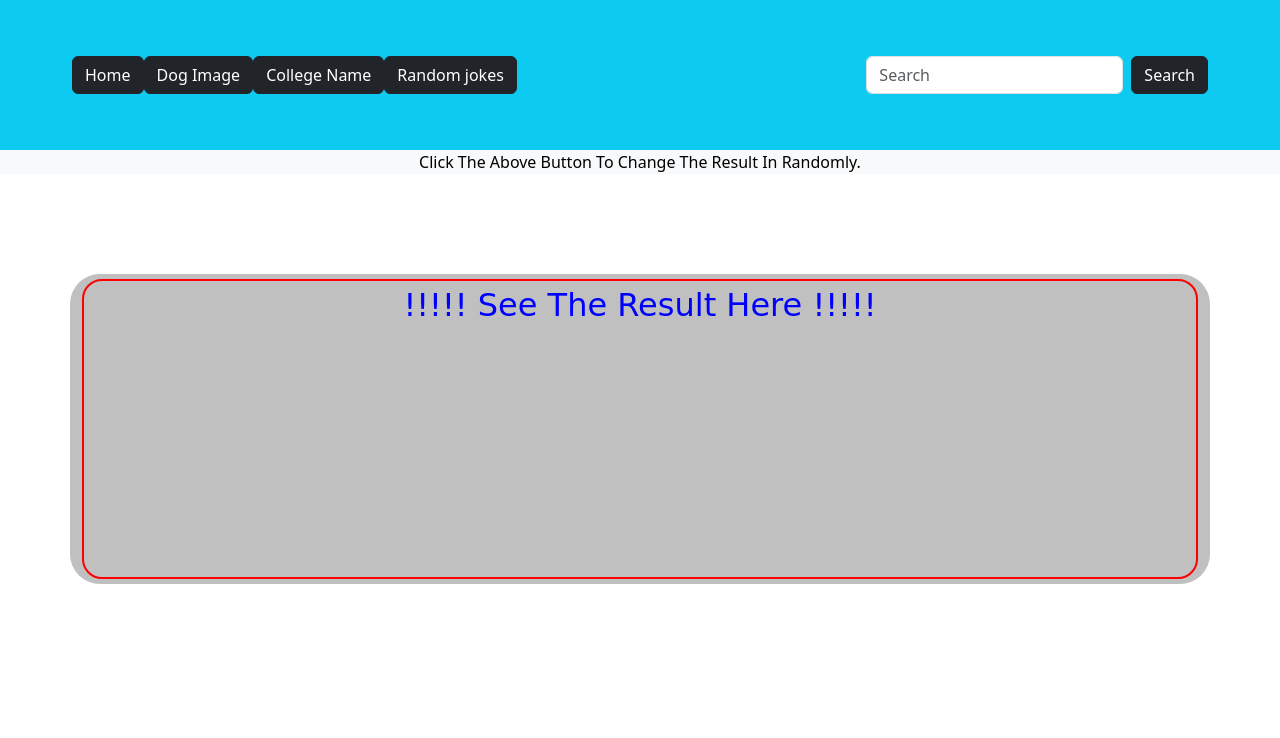
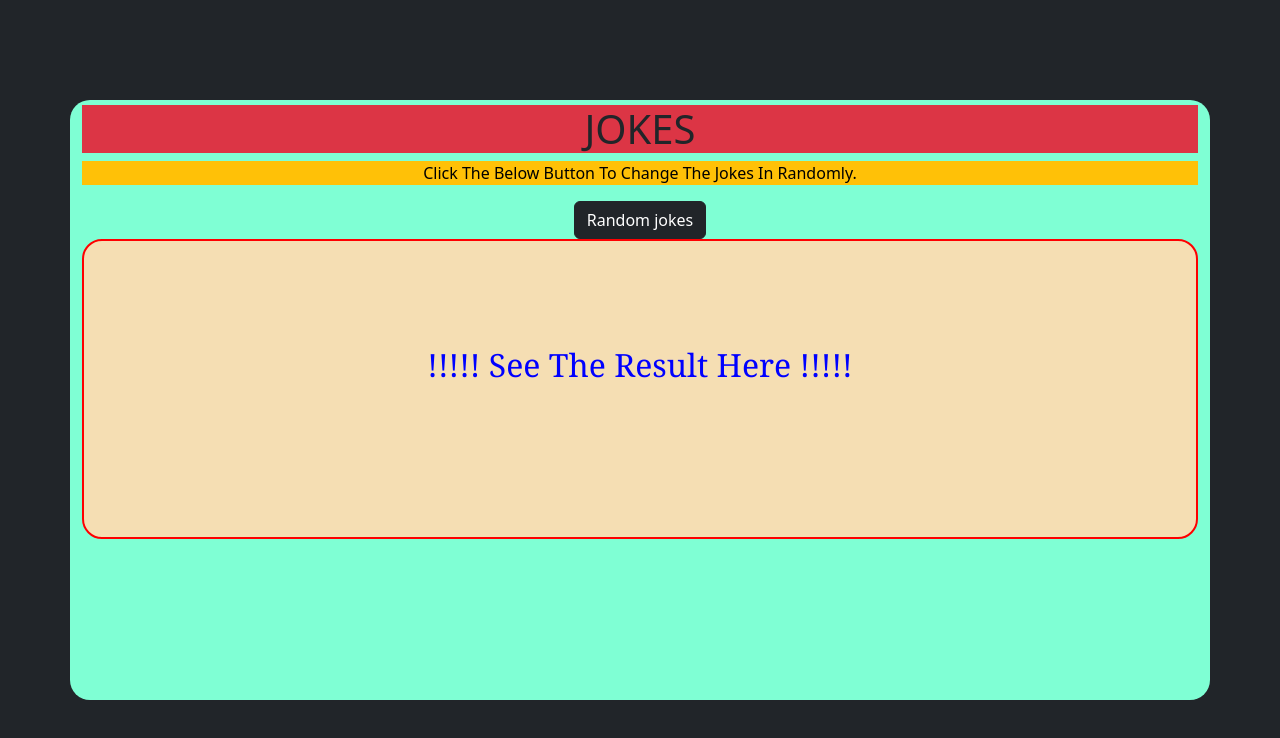
Before and after one commit to priyarajesh7696/promise-task3, a plain HTML site: page index.html in a window 1280 px wide. Drawn offline with nearby package versions, Linux system fonts and the light colour scheme.

Commit message:
code changed

```diff
--- a/index.html
+++ b/index.html
@@ -12,53 +12,21 @@
       crossorigin="anonymous"
     />
   </head>
-  <body>
-    <nav class="navbar navbar-expand-lg bg-info">
-      <div
-        class="container-fluid d-flex align-content-around justify-content-around g-5"
-      >
-        <div class="collapse navbar-collapse p-5" id="navbarSupportedContent">
-          <ul class="navbar-nav me-auto mb-2 mb-lg-0 d-flex g-5">
-            <li class="nav-item">
-              <a class="btn btn-dark" aria-current="page" href="#">Home</a>
-            </li>
-            <button class="btn btn-dark" type="button" id="getDetails">
-              Dog Image
-            </button>
-            <li class="nav-item dropdown">
-              <button class="btn btn-dark" type="button" id="getDetails1">
-                College Name
-              </button>
-            </li>
-            <li class="nav-item">
-              <button class="btn btn-dark" type="button" id="getDetails2">
+  <body class="bg-dark">
+
+
+
+
+    <div class="container">
+      <div class="container-fluid bg-danger">
+        <h1 class=" text-center h-50 ">JOKES</h1>
+        </div>
+      <p class="text-capitalize table-light text-bg-warning text-center">
+        click the below button to change the jokes in randomly.
+      </p>
+      <button class="btn btn-dark" type="button" id="getDetails">
                 Random jokes
               </button>
-            </li>
-          </ul>
-          <form class="d-flex" role="search">
-            <input
-              class="form-control me-2"
-              type="search"
-              placeholder="Search"
-              aria-label="Search"
-            />
-            <button
-              class="btn btn-dark"
-              class="btn btn-outline-success"
-              type="submit"
-            >
-              Search
-            </button>
-          </form>
-        </div>
-      </div>
-    </nav>
-    <p class="text-capitalize table-light text-bg-light text-center">
-      click the above button to change the result in randomly.
-    </p>
-    <div class="container">
-
 
       <div class="mainDiv">
         <span class="text-capitalize" id="api1">
--- a/script.js
+++ b/script.js
@@ -1,42 +1,12 @@
-const mainDiv = document.getElementById("mainDiv");
+
 const getDetails = document.getElementById("getDetails");
-const getDetails1 = document.getElementById("getDetails1");
-const getDetails2 = document.getElementById("getDetails2");
 
 getDetails.addEventListener("click", async () => {
-  //!using the dog api to fetch the data from server.
-  const res = await fetch("https://dog.ceo/api/breeds/image/random");
-  const data = await res.json();
-
-  console.log(data.message);
+  //!using the joke api to fetch the data from server.
+  const result = await fetch("https://official-joke-api.appspot.com/random_joke");
+  const data = await result.json();
+  console.log(data);
   const output = document.getElementById("api1");
-  output.innerHTML = `!!!!Random Dog Images are Shown Here !!!<img src="${data.message}"height="300px" alt=" Random Dog Images" caption="Random Dog Image">`;
+  output.innerHTML = `💥💥💥💥Click the above Jokes button the content will be changed 💥💥💥💥
+    <br>  jokes ::  ${data.setup} <br> punch ::${data.punchline} <br>`;
 });
-getDetails1.addEventListener("click", async () => {
-  //!using the universities api to fetch the data from server.
-  const res1 = await fetch(
-    "http://universities.hipolabs.com/search?country=india"
-  );
-  const data1 = await res1.json();
-  console.log(data1);
-  for (let i = 0; i < data1.length; i++) {
-    const output1 = document.getElementById("api1");
-    output1.innerHTML  += `
-    <div class="card" style="width: 18rem;">
-  <img src="..." class="card-img-top" alt="...">
-  <div class="card-body">
-    <h5 class="card-title">${data1[1].country}</h5>
-    <p class="card-text"><br>${data1[1].name}<br>${data1[1].web_pages}</p>
-  </div>
-</div>`;
-  }
-});
-
-getDetails2.addEventListener("click", async () => {
-  //!using the joke api to fetch the data from server.
-  const res2 = await fetch("https://official-joke-api.appspot.com/random_joke");
-  const data2 = await res2.json();
-  console.log(data2);
-  const output2 = document.getElementById("api1");
-  output2.innerHTML = `💥💥💥💥Click the above Jokes button the content will be changed 💥💥💥💥 ${data2.type} <br>  jokes ::  ${data2.setup} <br> punch ::${data2.punchline} <br>`;
-});
--- a/style.css
+++ b/style.css
@@ -1,13 +1,18 @@
+
+
 .container {
     align-items: center;
     text-align: center;
-    border-radius: 30px;
+    border-radius: 20px;
     padding: 5px;
     margin: 100px;
-    background-color:silver;
+    height: 600px;
+    background-color:aquamarine;
   }
   span {
     display: block;
+    padding-top: 100px;
+    background-color: wheat;
     align-items: center;
     text-align: center;
     border: 2px solid red;
@@ -15,6 +20,6 @@
     height: 300px;
     width: auto;
     color: blue;
-    font-family: cursive;
+    font-family:Cambria, Cochin, Georgia, Times, 'Times New Roman', serif;
     font-size: xx-large;
   }
```
